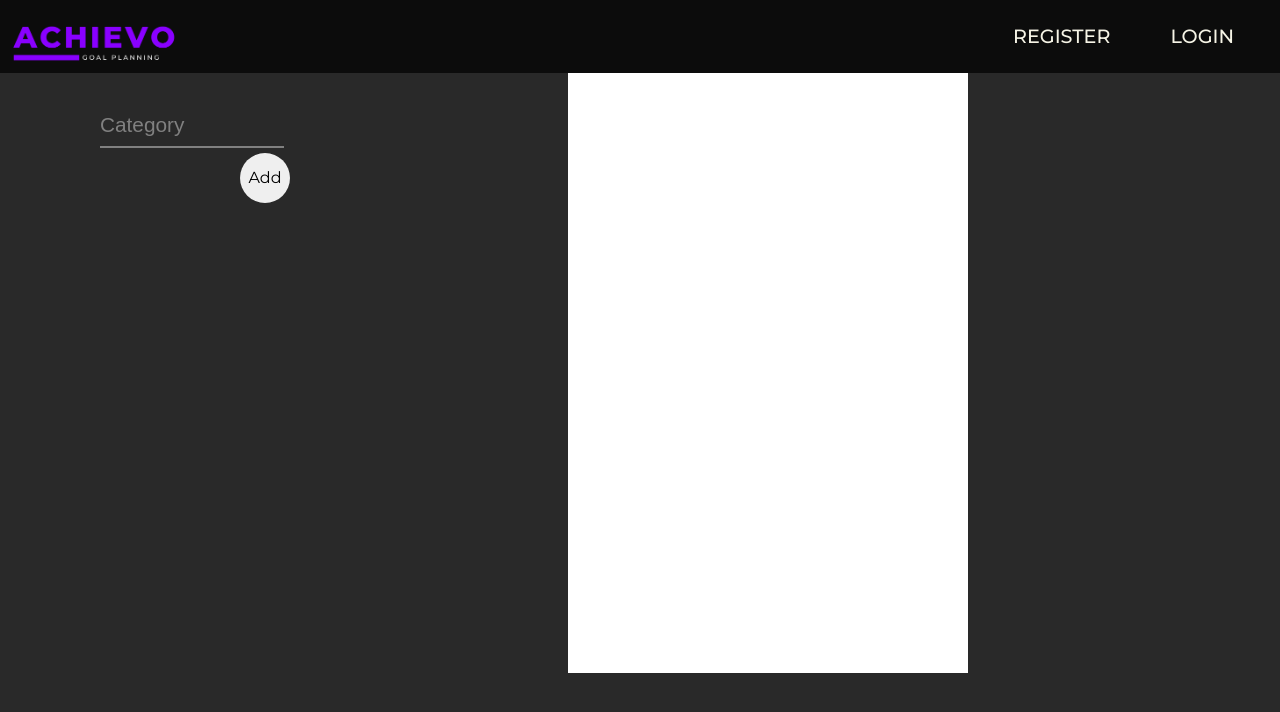
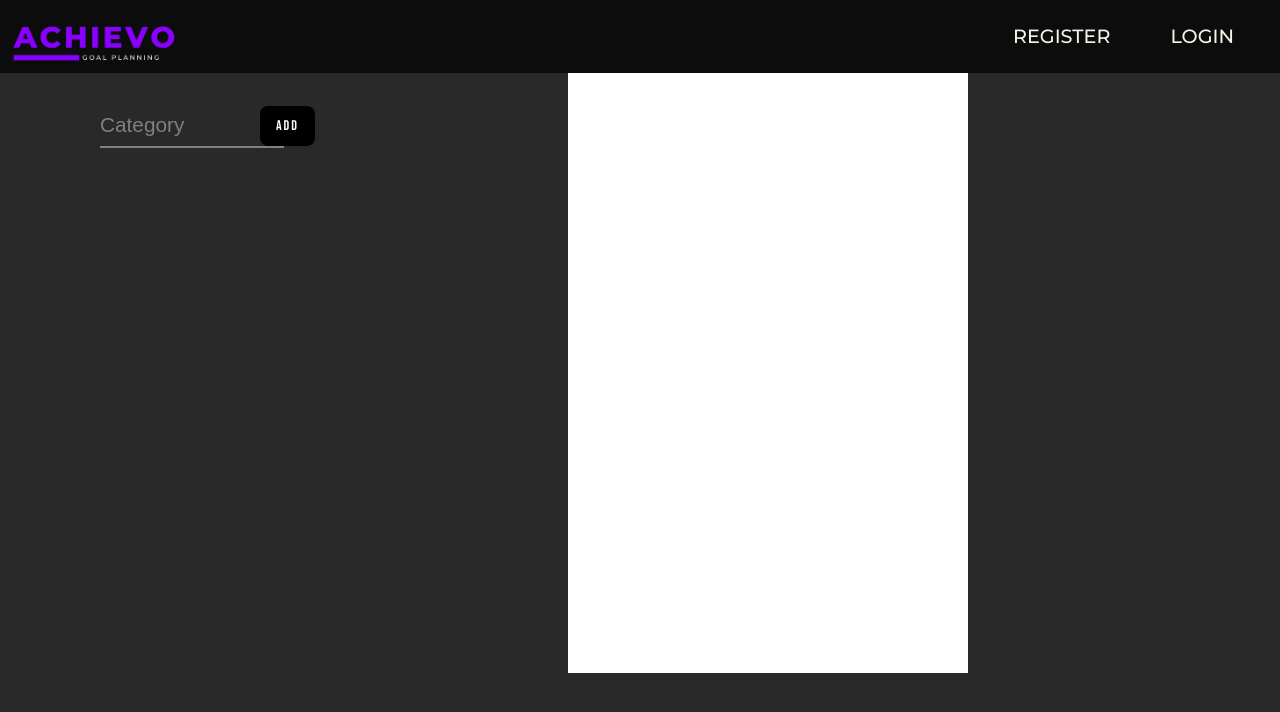
Before and after one commit to Atejan07/Achievo, a React (Create React App) app in the folder client/: page /profile in a window 1280 px wide. Shown: the top 712 px of the page. Built offline with nearby package versions, Linux system fonts and the light colour scheme.

Commit message:
feat: button positioned

```diff
--- a/client/src/App.css
+++ b/client/src/App.css
@@ -46,6 +46,7 @@ li {
   color: #fff;
   text-align: center;
 }
+
 .login-box h2 {
   margin: 0 0 30px;
   padding: 0;
@@ -280,6 +281,7 @@ lottie-player {
   font-family: inherit;
   width: 100%;
   border: 0;
+  position:relative;
   border-bottom: 2px solid gray;
   outline: 0;
   font-size: 1.3rem;
@@ -343,23 +345,49 @@ lottie-player {
 }
 
 
-.button-input {
-  /* position: absolute; */
-  margin-left: 240px;
-  margin-top: 5px;
-  border-style: none;
-  width: 50px;
-  height: 50px;
-  border-radius: 100%;
+.mainGoals {
+  width: 400px;
+  height: 600px;
+  background-color: #fff;
+}
+
+.mainGoals p {
+  color: aqua;
 }
 
 
-.mainGoals{
-width: 400px;
-height: 600px;
-background-color: #fff;
+
+/* CSS */
+.button-1 {
+  background-color: #000000;
+  border-radius: 8px;
+  border-style: none;
+  box-sizing: border-box;
+  color: #FFFFFF;
+  cursor: pointer;
+  display: inline-block;
+  font-family: 'Bebas Neue', sans-serif;  font-size: 14px;
+  letter-spacing: 2px;
+  font-weight: 500;
+  height: 40px;
+  line-height: 20px;
+  list-style: none;
+  margin: 0;
+  outline: none;
+  padding: 10px 16px;
+  position: absolute;
+  left: 260px;
+  top: 106px;
+  text-align: center;
+  text-decoration: none;
+  transition: color 100ms;
+  vertical-align: baseline;
+  user-select: none;
+  -webkit-user-select: none;
+  touch-action: manipulation;
 }
 
-.mainGoals p{
-color:aqua;
+.button-1:hover,
+.button-1:focus {
+  background-color: #dc20e6;
 }
--- a/client/src/components/CategoryForm.js
+++ b/client/src/components/CategoryForm.js
@@ -36,7 +36,7 @@ export default function CategoryForm({ setItem }) {
           Category
         </label>
       </div>
-      <button onClick={submitItem} className="button-input">
+      <button onClick={submitItem} className="button-1">
         Add
       </button>
     </div>
--- a/client/src/components/Profile.js
+++ b/client/src/components/Profile.js
@@ -29,7 +29,7 @@ export default function Profile({ setIsAuthenticated }) {
   return (
     <div className="profile-page">
       {/* <ProfileNavbar></ProfileNavbar> */}
-      {user && <div style={{ color: "white" }}>hello {user.userName}</div>}
+      {/* {user && <h3 style={{ color: "white" }}>Hello {user.userName}</h3>} */}
       <CategoryForm setItem={setItem} items={items}></CategoryForm>
       <CategoryList items={items} setItem={setItem}></CategoryList>
       <Maingoals></Maingoals>
```
